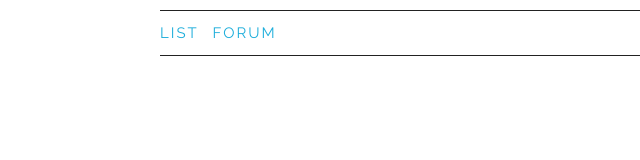
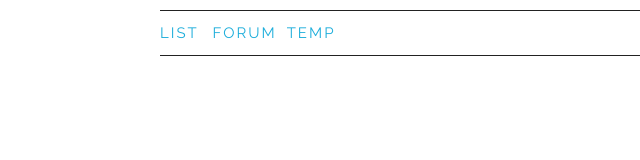
Before and after one commit to foxguy75/react_tut, a React (Create React App) app: page / in a window 1280 px wide. Shown: the top 160 px of the page, without its empty margins (0-640 px from the left). Built offline with nearby package versions, Linux system fonts and the light colour scheme.

Commit message:
Add temp demo to routes

```diff
--- a/src/App.tsx
+++ b/src/App.tsx
@@ -11,6 +11,7 @@ export class App extends Component
                 <nav>
                     <Link to="/list" className={"nav-link"}>List</Link> {" "}
                     <Link to="/forum" className={"nav-link"}>Forum</Link>
+                    <Link to="/temp" className={"nav-link"}>Temp</Link>
                 </nav>
                 <Outlet/>
             </div>
--- a/src/index.tsx
+++ b/src/index.tsx
@@ -1,10 +1,9 @@
 import React from 'react';
 import { createRoot } from 'react-dom/client';
-// import { Link, Outlet } from 'react-router-dom';
 import { BrowserRouter, Routes, Route } from 'react-router-dom';
 import { IListNode, List } from './List';
 import { ListForum } from './ListForum';
-// import { Temp } from './Temp';
+import { Temp } from './Temp';
 import { App } from './App';
 
 const testList: Array<IListNode> = [
@@ -24,6 +23,7 @@ root.render(
         <Route path='/' element={<App />} >
           <Route path='list' element={ <List isOrderedList={false} list={testList} key={"rootList"} /> } />
           <Route path='forum' element={<ListForum />} />
+          <Route path='temp' element={<Temp thing={1}/>} />
         </Route>
       </Routes>
     </BrowserRouter>
```
